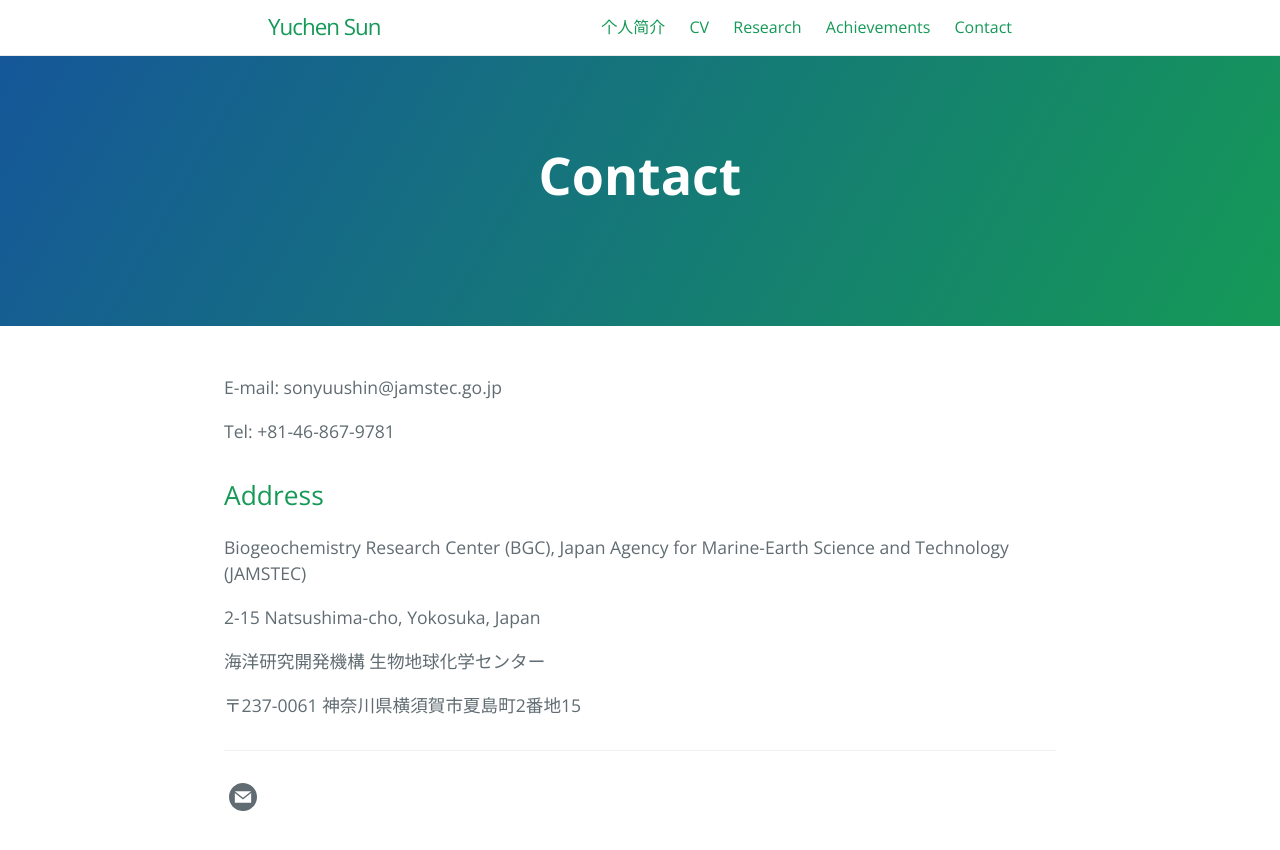
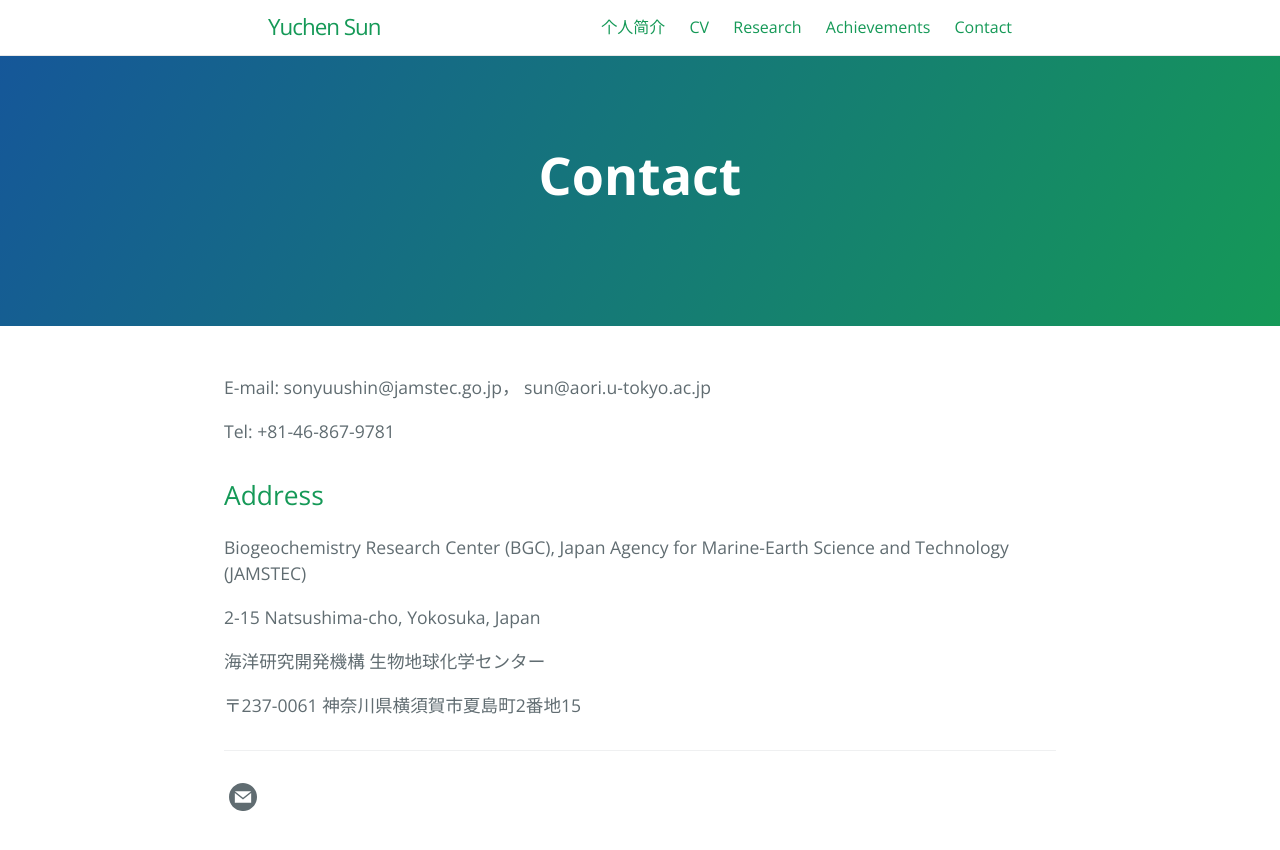
Before and after one commit to sonyuushin/sonyuushin.github.io, a Jekyll site: the page built from contact.md, in a window 1280 px wide. Shown: the top 850 px of the page. Built offline with Jekyll 4.4.1, drawn with Linux system fonts in a browser that asks for light colours.

Commit message:
Update contact.md

```diff
--- a/contact.md
+++ b/contact.md
@@ -6,9 +6,10 @@ ref: contact
 order: 1
 ---
 
-E-mail: sonyuushin@jamstec.go.jp
+E-mail: sonyuushin@jamstec.go.jp， sun@aori.u-tokyo.ac.jp
 
 Tel: +81-46-867-9781
+
 
 ## Address
 
```
